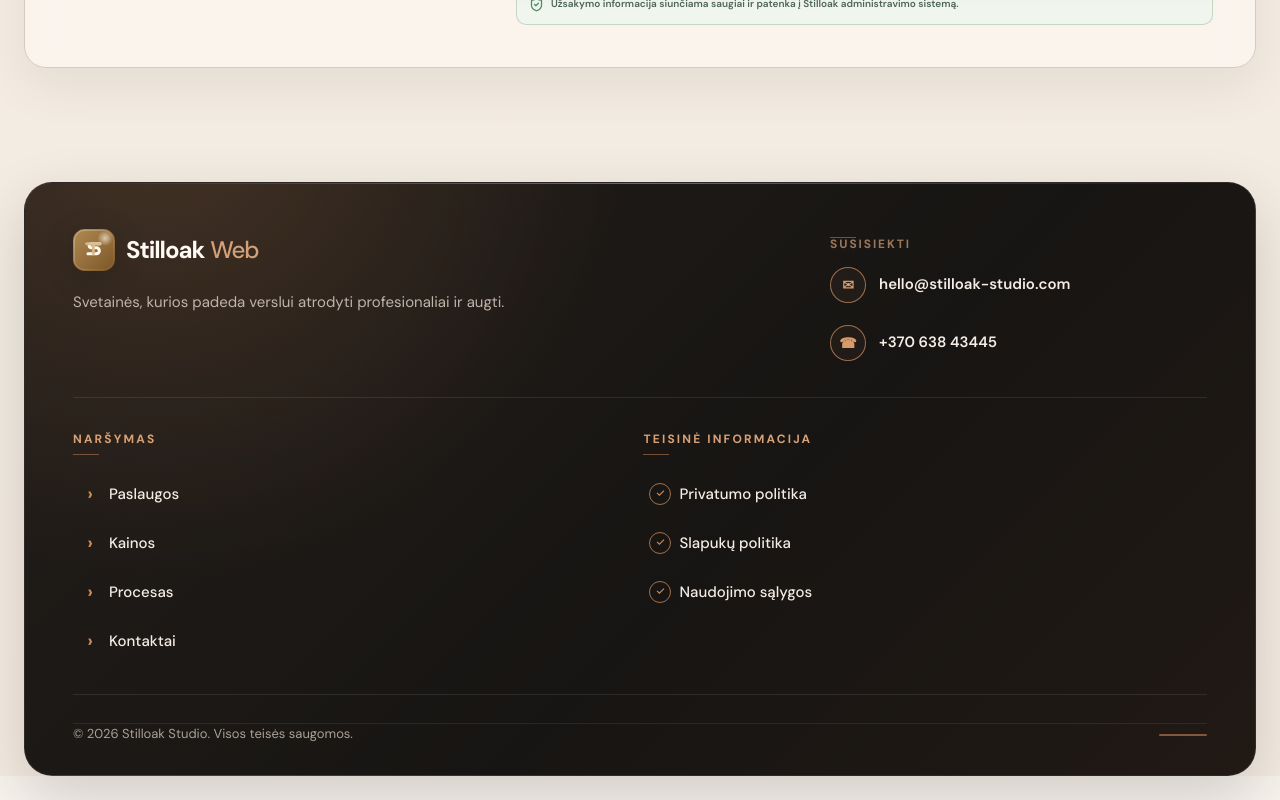
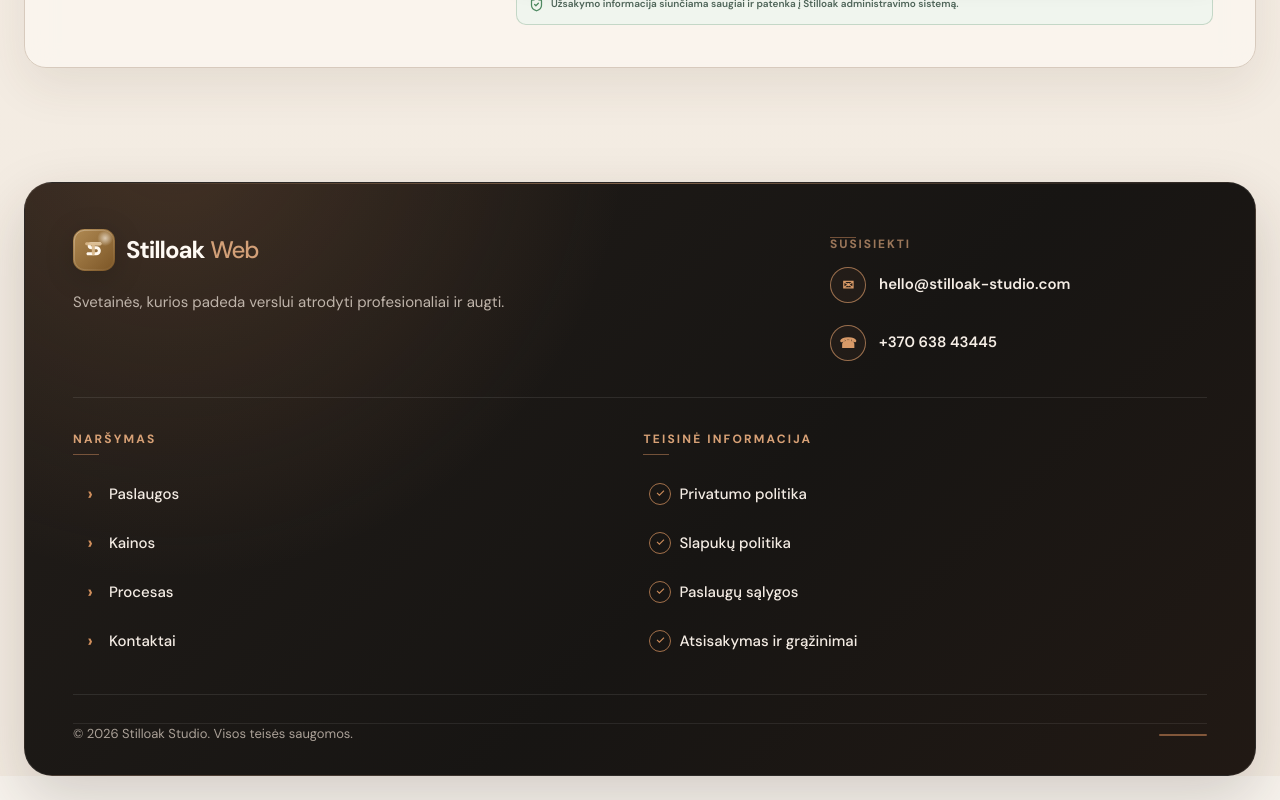
Before and after one commit to Rokasberr/manoshop-lite, a React (Vite) app in the folder web-services/: page / in a window 1280 px wide. Shown: the part 3649-4449 px from the top of the page. Built offline with nearby package versions, Linux system fonts and the light colour scheme; no server answers.

Commit message:
feat: harden web service operations

```diff
--- a/web-services/src/components/FooterLinksPortal.tsx
+++ b/web-services/src/components/FooterLinksPortal.tsx
@@ -9,9 +9,10 @@
 ] as const;
 
 const legalLinks = [
-  ["Privatumo politika", "https://stilloak-studio.com/privacy"],
+  ["Privatumo politika", "https://stilloak-studio.com/web-services-privacy"],
   ["Slapukų politika", "https://stilloak-studio.com/cookie-policy"],
-  ["Naudojimo sąlygos", "https://stilloak-studio.com/terms"]
+  ["Paslaugų sąlygos", "https://stilloak-studio.com/web-services-terms"],
+  ["Atsisakymas ir grąžinimai", "https://stilloak-studio.com/web-services-refunds"]
 ] as const;
 
 export default function FooterLinksPortal() {
```
